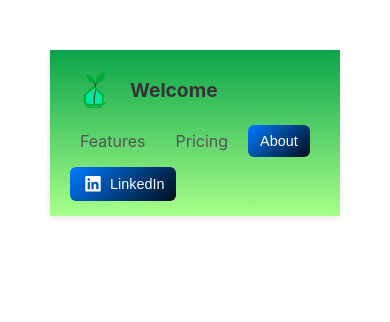
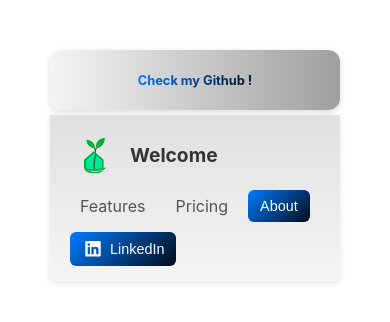
Before and after one commit to Jlcht/Portfolio, a React (Create React App) app: page / in a window 390 px wide. Shown: the top 322 px of the page. Built offline with nearby package versions, Linux system fonts and the light colour scheme.

Commit message:
Header + new color

```diff
--- /dev/null
+++ b/src/components/Banner.css
@@ -0,0 +1,54 @@
+body {
+    margin: 0;
+    padding: 0;
+}
+
+.banner {
+    width: 100%;
+    height: 50px;
+    display: flex;
+    align-items: center;
+    justify-content: center;
+    background: linear-gradient(90deg,#f5f5f5,#a09f9f); /* primary grey fade */
+    font-weight: bold;
+    font-size: 1rem;
+    border-radius: 12px;
+    padding: 0 40px;
+    margin: 0 0 5px 0; /* flush top, 3px bottom */
+    box-shadow: 0 2px 6px rgba(0,0,0,0.15);
+    box-sizing: border-box;
+    cursor: pointer;
+    transition: transform 0.2s ease, box-shadow 0.2s ease;
+}
+
+.banner:hover {
+    transform: translateY(-2px);
+    box-shadow: 0 4px 8px rgba(0,0,0,0.2);
+}
+
+.banner-text {
+    margin: 0;
+    background: linear-gradient(135deg,#007bff,#010c1a); /* blue fade */
+    -webkit-background-clip: text;
+    -webkit-text-fill-color: transparent;
+    background-clip: text;
+    color: transparent; /* fallback */
+}
+
+
+/* Responsive adjustments remain unchanged */
+@media (max-width: 992px) {
+    .banner {
+        height: 70px;
+        padding: 0 20px;
+        font-size: 0.9rem;
+    }
+}
+
+@media (max-width: 576px) {
+    .banner {
+        height: 60px;
+        padding: 0 10px;
+        font-size: 0.8rem;
+    }
+}
--- /dev/null
+++ b/src/components/Banner.js
@@ -0,0 +1,16 @@
+import React from 'react';
+import './Banner.css';
+
+const Banner = ({ text }) => {
+    const handleClick = () => {
+        window.open('https://github.com/Jlcht', '_blank');
+    };
+
+    return (
+        <div className="banner" onClick={handleClick}>
+            <p className="banner-text">{text}</p>
+        </div>
+    );
+};
+
+export default Banner;
--- a/src/views/Header.css
+++ b/src/views/Header.css
@@ -3,7 +3,7 @@
     justify-content: space-between;
     align-items: center;
     padding: 20px 40px;
-    background: linear-gradient(0deg,#a8ff8a,#0ba34a);
+    background: linear-gradient(0deg,#f5f5f5,#e0e0e0); /* primary grey fade */
     box-shadow: 0 2px 6px rgba(0,0,0,0.1);
     position: sticky;
     top: 0;
@@ -61,7 +61,7 @@
     padding: 10px 20px;
     border: none;
     border-radius: 6px;
-    background: linear-gradient(135deg,#007bff,#010c1a);
+    background: linear-gradient(135deg,#007bff,#010c1a); /* secondary blue fade */
     color: white;
     cursor: pointer;
     transition: transform 0.2s ease, background 0.2s ease, box-shadow 0.2s ease;
@@ -71,7 +71,7 @@
 .nav-btn:hover {
     transform: scale(1.1);
     background: linear-gradient(135deg,#753ef5,#5260ff);
-    box-shadow: 0 0 18px rgba(0,255,170,0.55),0 0 28px rgba(0,140,255,0.45);
+    box-shadow: 0 0 18px rgba(0, 0, 0, 0.55),0 0 28px rgba(0,140,255,0.45);
 }
 
 .cta-icon {
@@ -113,7 +113,7 @@
 .nav-btn:hover {
     transform: scale(1.1);
     background: linear-gradient(135deg,#753ef5,#5260ff);
-    box-shadow: 0 0 18px rgba(0,255,170,0.55),0 0 28px rgba(0,140,255,0.45);
+    box-shadow: 0 0 18px rgba(0, 0, 0, 0.55),0 0 28px rgba(0,140,255,0.45);
 }
 
 .cta-icon {
--- a/src/views/Header.js
+++ b/src/views/Header.js
@@ -4,18 +4,16 @@ import logoGN from '../assets/images/logo192.png';
 import { FontAwesomeIcon } from '@fortawesome/react-fontawesome';
 import { faLinkedin } from '@fortawesome/free-brands-svg-icons';
 import VideoModal from '../components/VideoModal';
+import Banner from '../components/Banner';
 
 const Header = () => {
     const [isModalOpen, setIsModalOpen] = useState(false);
     const videoUrl = 'https://www.youtube.com/embed/-tnPCI5RdNA';
 
-    // Generic click handler
     const handleClick = (action) => {
         switch (action.type) {
             case 'modal':
-                if (action.modalId === 'video') {
-                    setIsModalOpen(true);
-                }
+                if (action.modalId === 'video') setIsModalOpen(true);
                 break;
             case 'link':
                 window.open(action.url, '_blank', 'noopener,noreferrer');
@@ -29,6 +27,10 @@ const Header = () => {
     };
 
     return (
+        <>
+            {/* Banner now at the top */}
+            <Banner text="Check my Github !" />
+
             <header className="header">
                 <div className="header-left">
                     <img src={logoGN} alt="Logo" className="header-logo" />
@@ -57,12 +59,6 @@ const Header = () => {
                                 LinkedIn
                             </button>
                         </li>
-                    {/* Example future button */}
-                    {/* <li>
-                        <button className="nav-btn" onClick={() => handleClick({ type: 'custom', callback: () => alert('Future action!') })}>
-                            Future Button
-                        </button>
-                    </li> */}
                     </ul>
                 </nav>
 
@@ -72,6 +68,7 @@ const Header = () => {
                     videoUrl={videoUrl}
                 />
             </header>
+        </>
     );
 };
 
```
Lines whose indentation alone changed are shown as unchanged.
